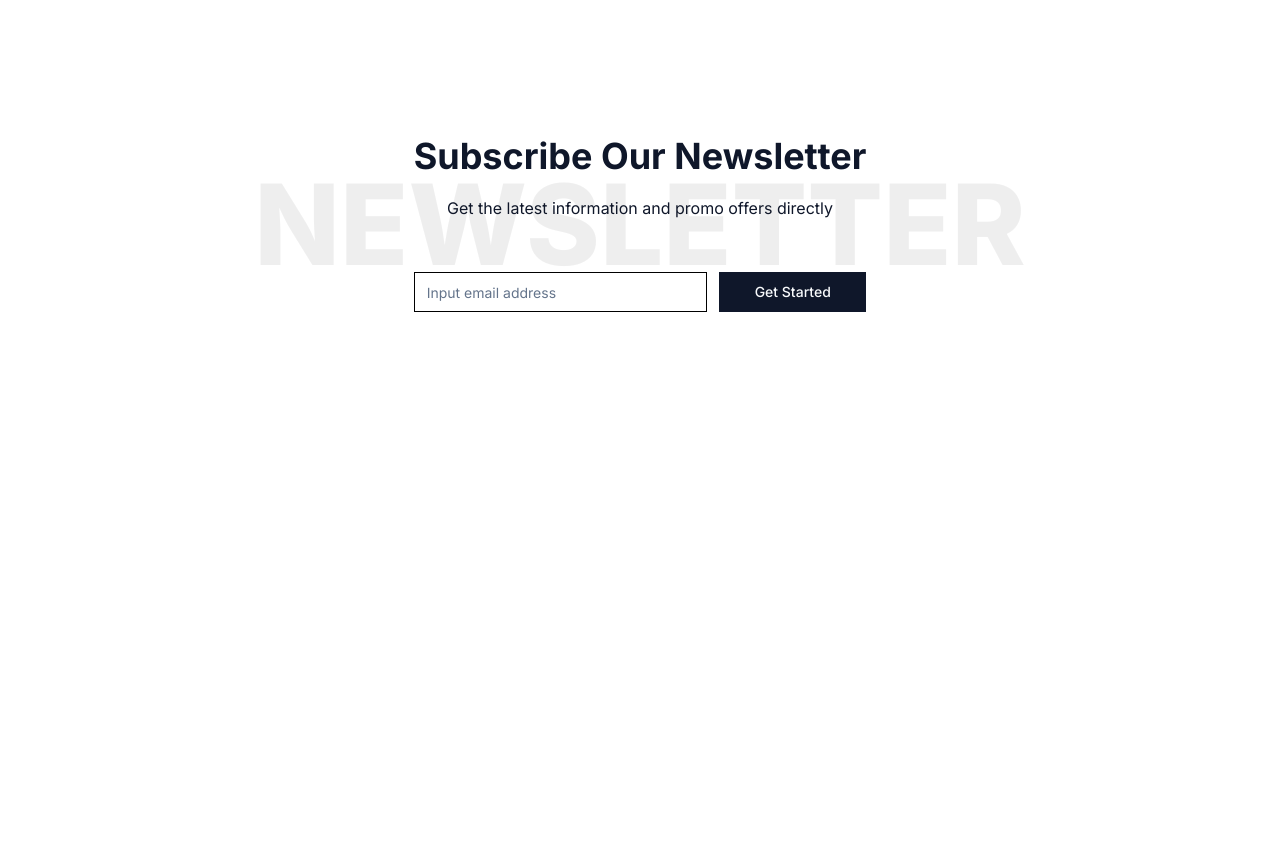
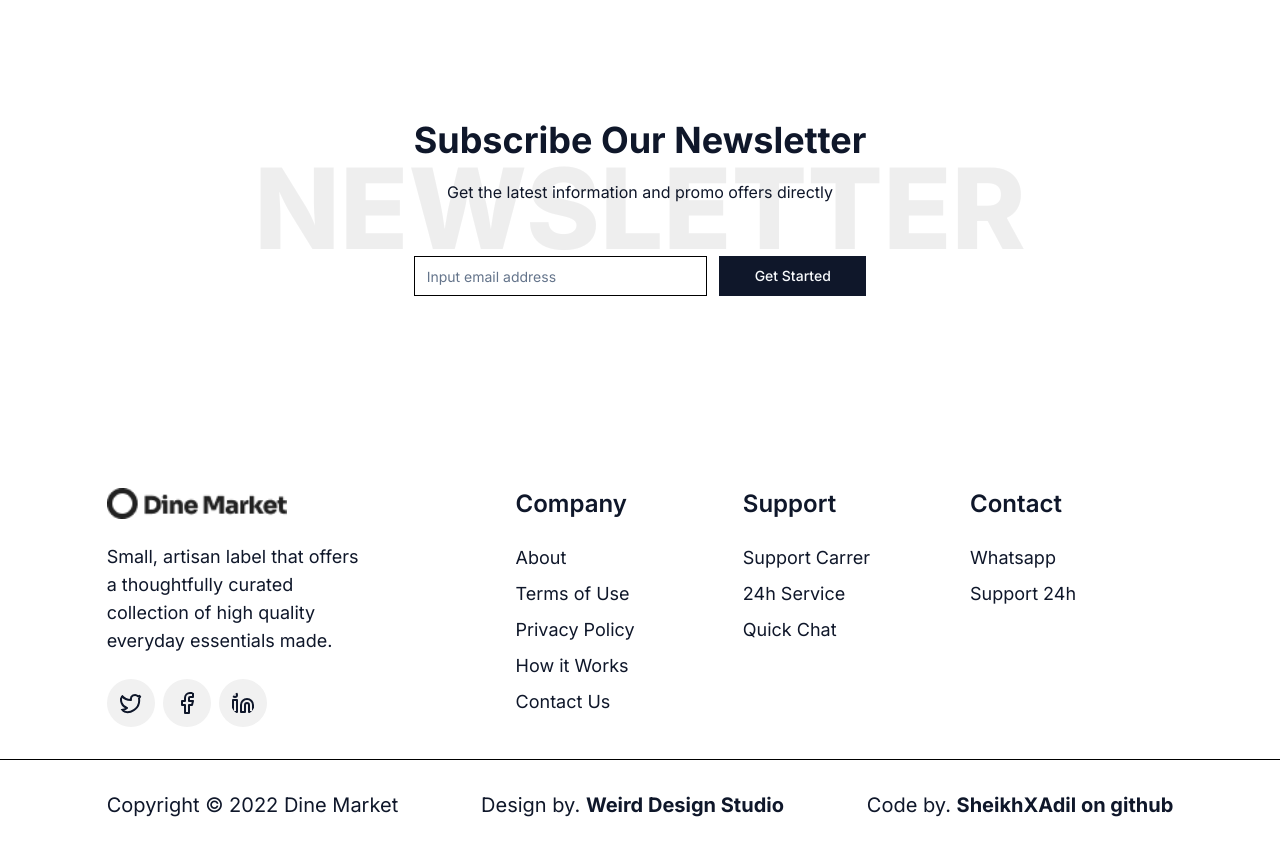
Before and after one commit to SheikhXAdil/online-marketplace-ui-nextjs13, a Next.js app: page / in a window 1280 px wide. Shown: the part 2340-3191 px from the top of the page. Before the commit the page ends 2732 px from the top, so only its background shows below. Built offline with nearby package versions, Linux system fonts and the light colour scheme.

Commit message:
footer ready

```diff
--- a/src/app/Sections/Features.tsx
+++ b/src/app/Sections/Features.tsx
@@ -17,8 +17,8 @@ const Features = () => {
 
                 <div className='w-full xl:w-2/5'>
                     <div className='relative z-10 grid grid-cols-2 items-center justify-center gap-8'>
-                        <div className='z-0 text-[#212121] absolute text-[6rem] md:text-[7rem] leading-none font-extrabold opacity-[0.07]'>
-                            Different from others
+                        <div className='absolute'>
+                            <h1 className="z-0 text-[#212121] text-[5rem] md:text-[7rem] leading-none font-extrabold opacity-[0.07]">Different from others</h1>
                         </div>
                         {featurs.map((feature) => {
                             return (
@@ -37,7 +37,7 @@ const Features = () => {
                         <p className="text-lg">
                             This piece is ethically crafted in our small family-owned workshop in Peru with unmatched attention to detail and care. The Natural color is the actual natural color of the fiber, undyed and 100% traceable.
                         </p>
-                        <Button className="w-3/5">See All Products</Button>
+                        <Button className="w-1/2 xl:w-3/5">See All Products</Button>
                     </div>
                 </div>
 
--- a/src/app/Sections/Footer.tsx
+++ b/src/app/Sections/Footer.tsx
@@ -1,13 +1,74 @@
 import Image from 'next/image'
 import Logo from "/public/Logo.png"
+import { Twitter, Facebook, Linkedin } from 'lucide-react'
+
+
+const companyItems = ["About", "Terms of Use", "Privacy Policy", "How it Works", "Contact Us"]
+const supportItems = ["Support Carrer", "24h Service", "Quick Chat"]
+const contactItems = ["Whatsapp", "Support 24h"]
 
 const Footer = () => {
     return (
-        <footer>
-            <div></div>
-            <div></div>
-            <div></div>
-            <div></div>
+        <footer className='mt-32'>
+
+            <div className='w-10/12 mx-auto flex flex-col md:flex-row justify-between gap-20'>
+
+                <div className='w-full md:w-1/3 flex flex-col justify-between gap-6'>
+                    <Image src={Logo} alt='logo' width={180} height={30} />
+                    <p className='w-full md:w-4/5 text-lg'>Small, artisan label that offers a thoughtfully curated collection of high quality everyday essentials made.</p>
+                    <div className='flex gap-2'>
+                        <Twitter className='flex w-12 h-12 p-3 rounded-full bg-[#f1f1f1] justify-center items-center' />
+                        <Facebook className='flex w-12 h-12 p-3 rounded-full bg-[#f1f1f1] justify-center items-center' />
+                        <Linkedin className='flex w-12 h-12 p-3 rounded-full bg-[#f1f1f1] justify-center items-center' />
+                    </div>
+                </div>
+
+                <div className='flex flex-col sm:flex-row justify-between gap-6 w-full md:w-2/3'>
+
+                    <div className='flex-1'>
+                        <h2 className='text-2xl font-semibold mb-6'>Company</h2>
+                        <ul>
+                            {companyItems.map((company) => {
+                                return (
+                                    <li className='text-lg my-2 cursor-pointer'>{company}</li>
+                                )
+                            })}
+                        </ul>
+                    </div>
+
+                    <div className='flex-1'>
+                        <h2 className='text-2xl font-semibold mb-6'>Support</h2>
+                        <ul>
+                            {supportItems.map((support) => {
+                                return (
+                                    <li className='text-lg my-2 cursor-pointer'>{support}</li>
+                                )
+                            })}
+                        </ul>
+                    </div>
+
+                    <div className='flex-1'>
+                        <h2 className='text-2xl font-semibold mb-6'>Contact</h2>
+                        <ul>
+                            {contactItems.map((contact) => {
+                                return (
+                                    <li className='text-lg my-2 cursor-pointer'>{contact}</li>
+                                )
+                            })}
+                        </ul>
+                    </div>
+
+                </div>
+
+            </div>
+
+            <div className='mt-8 bg-black h-[0.05rem]' />
+            <div className='w-10/12 mx-auto flex flex-col sm:flex-row justify-between gap-4 py-8'>
+                <p className='text-xl'>Copyright © 2022 Dine Market</p>
+                <p className='text-xl'>Design by. <span className='font-bold'>Weird Design Studio</span></p>
+                <p className='text-xl'>Code by. <span className='font-bold'>SheikhXAdil on github</span></p>
+            </div>
+
         </footer>
     )
 }
--- a/src/app/Sections/NewsLetter.tsx
+++ b/src/app/Sections/NewsLetter.tsx
@@ -4,15 +4,15 @@ import React from 'react'
 
 const NewsLetter = () => {
     return (
-        <section className='relative w-10/12 mx-auto my-20 flex items-center justify-center'>
+        <section className='relative w-10/12 mx-auto my-16 flex items-center justify-center'>
             <div className='absolute'>
-                <h1 className='z-0 text-[#212121] text-[6rem] md:text-[7rem] leading-none font-extrabold opacity-[0.07]'>
+                <h1 className='z-0 text-[#212121] text-[4rem] sm:text-[6rem] md:text-[7rem] leading-none font-extrabold opacity-[0.07]'>
                     NEWSLETTER
                 </h1>
             </div>
-            <div className='flex flex-col gap-5'>
+            <div className='flex flex-col gap-5 text-center'>
                 <h1 className='text-4xl font-bold'>Subscribe Our Newsletter</h1>
-                <p className='text-center'>Get the latest information and promo offers directly</p>
+                <p className=''>Get the latest information and promo offers directly</p>
                 <div className='flex gap-3 mt-8'>
                     <Input className='w-2/3 border border-black rounded-none' placeholder='Input email address' />
                     <Button className='w-1/3 rounded-none'>Get Started</Button>
--- a/src/app/layout.tsx
+++ b/src/app/layout.tsx
@@ -1,3 +1,4 @@
+import Footer from './Sections/Footer'
 import './globals.css'
 import { Inter } from 'next/font/google'
 
@@ -19,6 +20,9 @@ export default function RootLayout({
         <main className=' flex flex-col gap-24'>
           {children}
         </main>
+        <footer>
+          <Footer />
+        </footer>
       </body>
     </html>
   )
```
